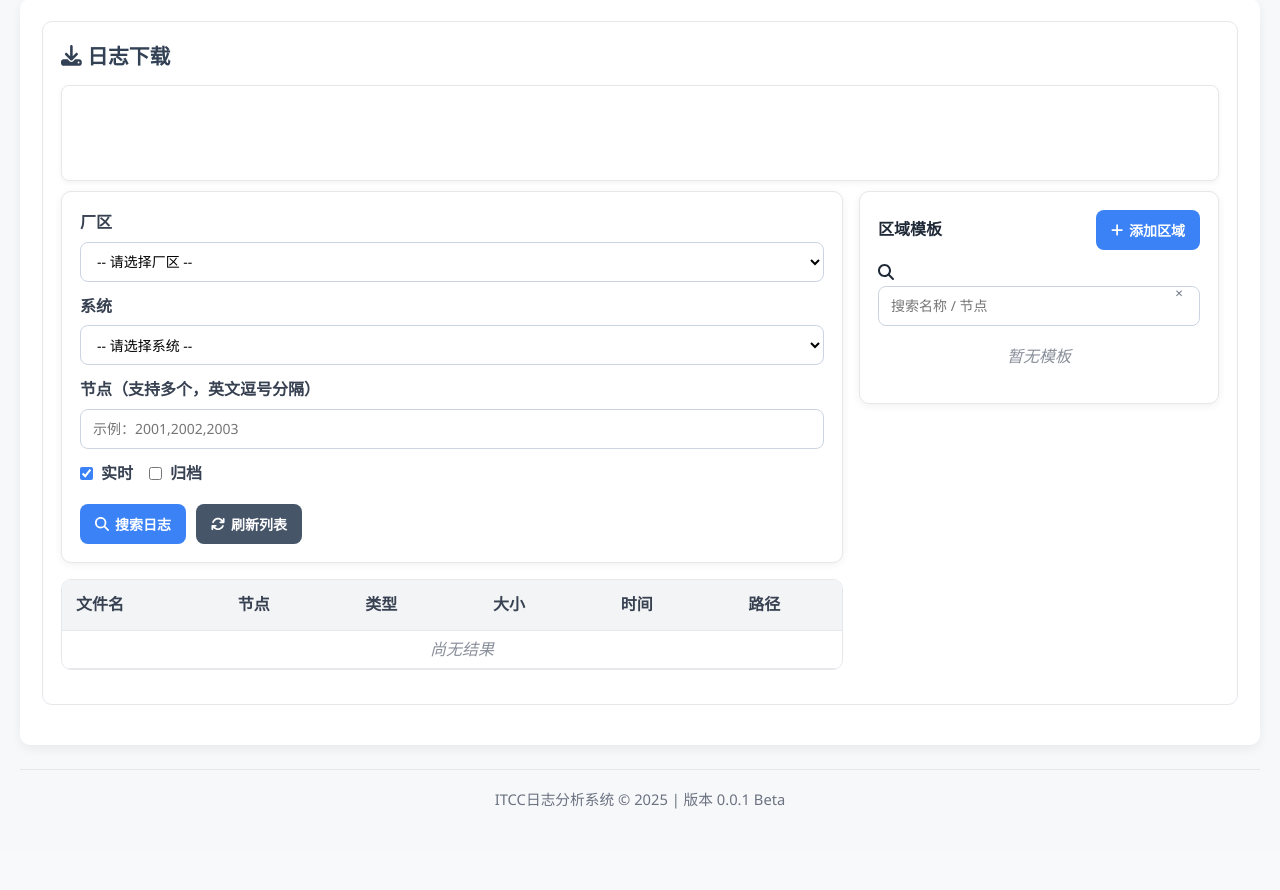
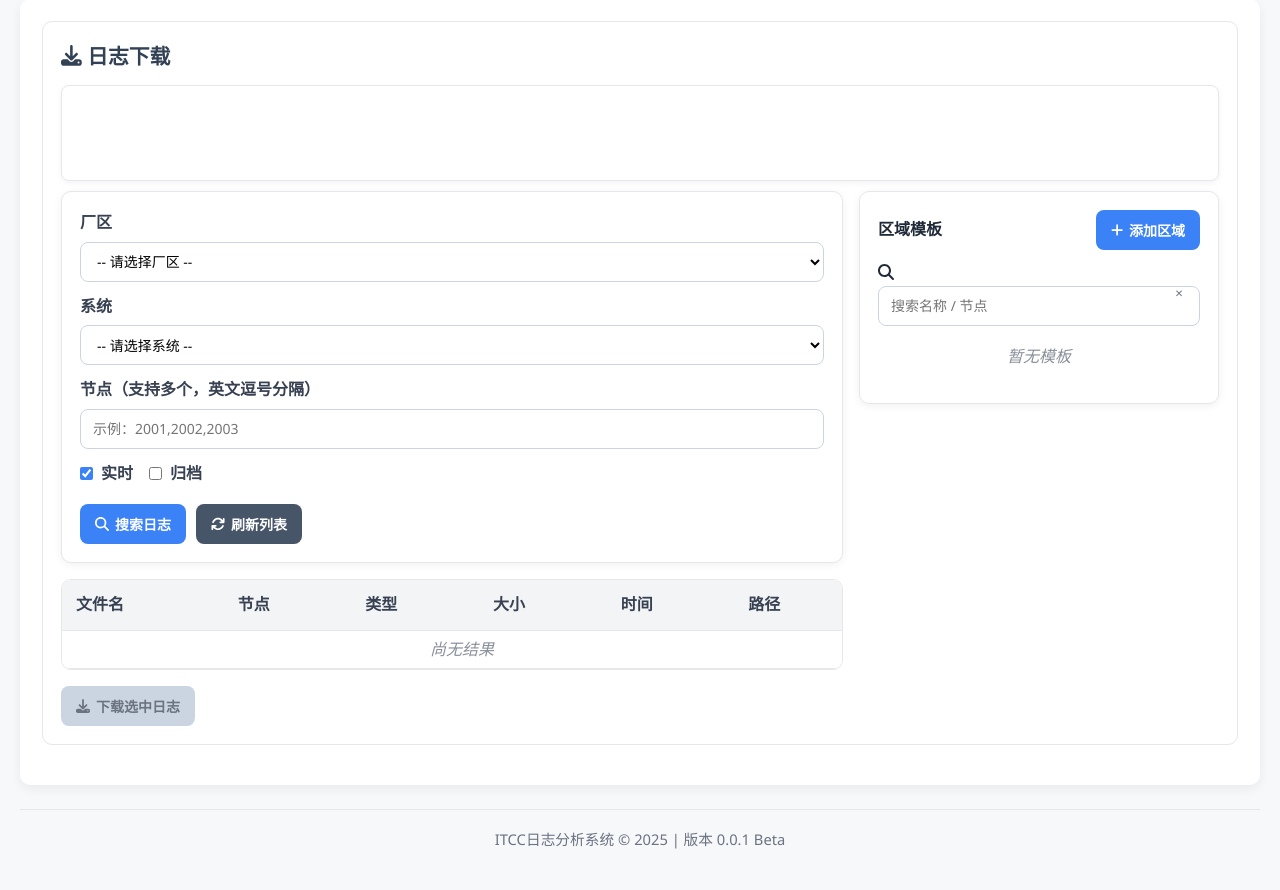
Before and after one commit to jinyws-ux/TCP_Node_Tools, a Flask app: page / in a window 1280 px wide. Shown: the part 188-1078 px from the top of the page. Before the commit the page ends 997 px from the top, so only its background shows below. Run offline with Flask 3, Linux system fonts and the light colour scheme; data that the repository does not hold is empty.

Commit message:
下载日志功能修复-20251114

```diff
--- a/web/templates/index.html
+++ b/web/templates/index.html
@@ -102,6 +102,11 @@
                 <tbody id="logs-search-body"><tr><td colspan="6" class="message-empty">尚无结果</td></tr></tbody>
               </table>
             </div>
+
+            <button id="btn-download-logs" class="btn btn-primary" disabled>
+              <i class="fas fa-download"></i> 下载选中日志
+            </button>
+
           </section>
 
           <!-- 右：区域模板 -->
```
